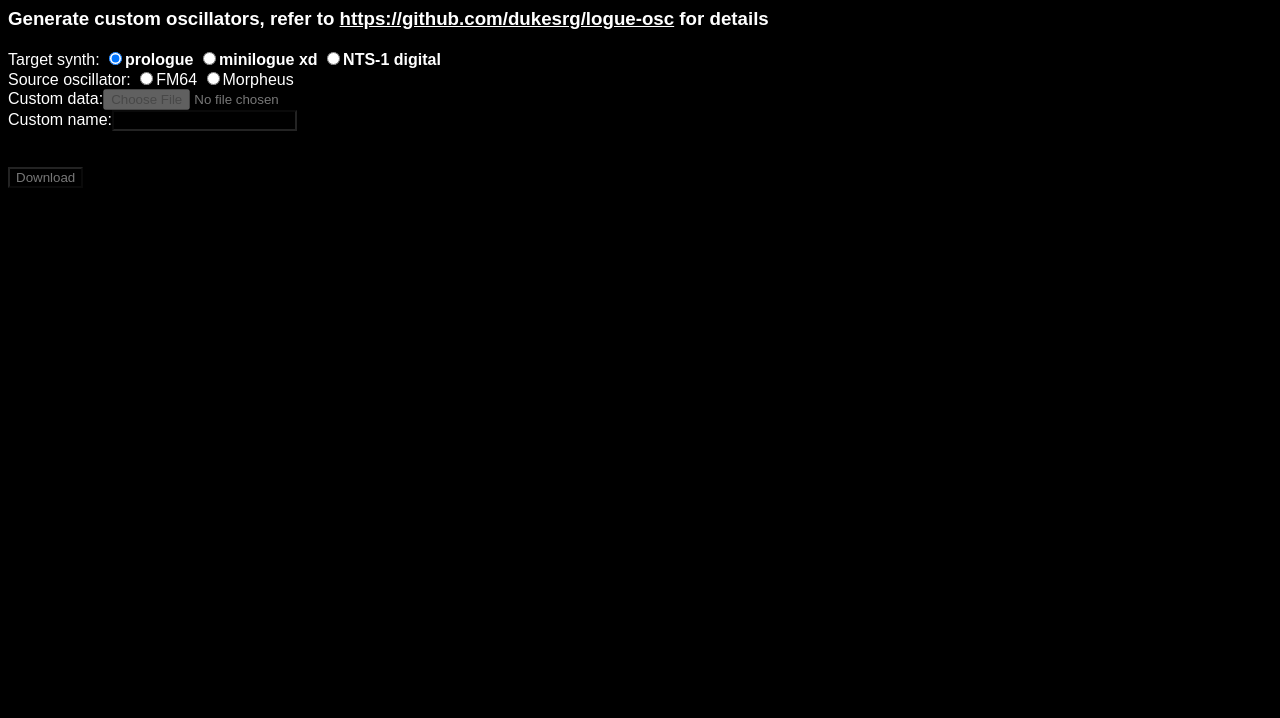
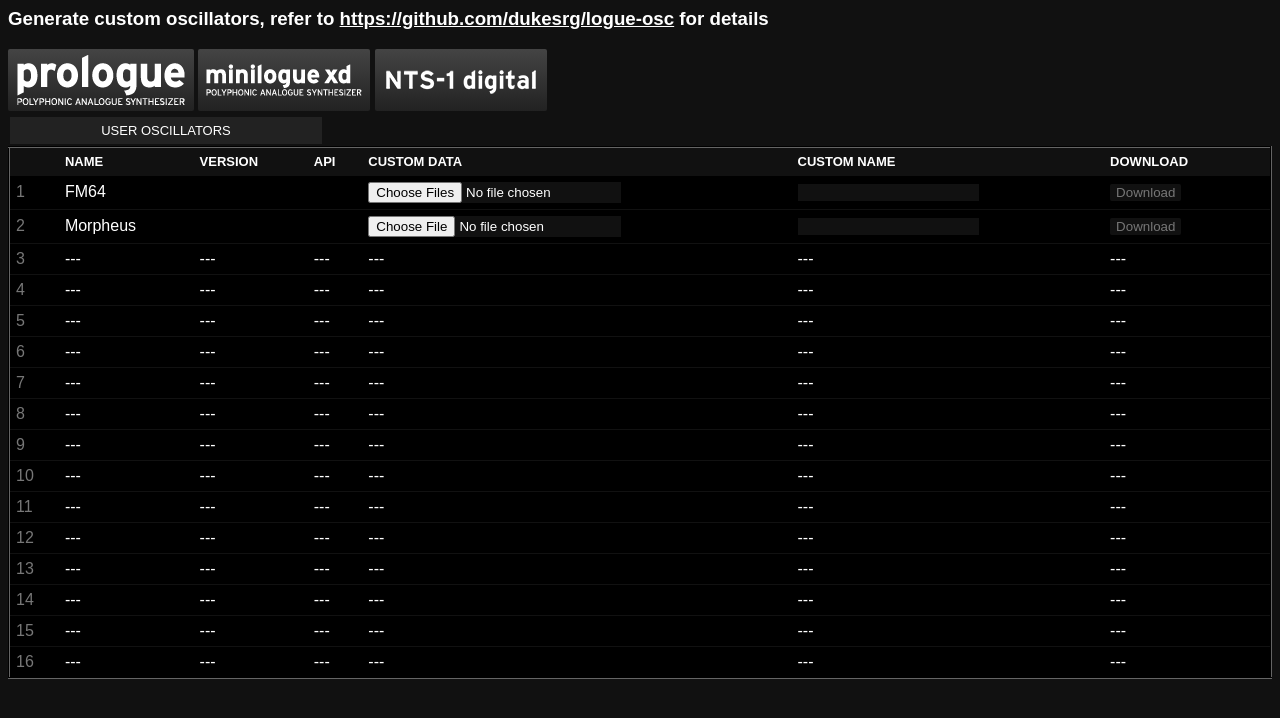
Before and after one commit to dukesrg/logue-osc, a plain HTML site: page index.html in a window 1280 px wide. Drawn offline with Linux system fonts and the light colour scheme.

Commit message:
Black theme

```diff
--- a/index.html
+++ b/index.html
@@ -2,12 +2,48 @@
 <head>
 <style>
   * {
-    background-color: #000;
+    background-color: #111;
     color: #fff;
     font-family: sans-serif;
   }
   *[disabled] {
-  color: #777;
+    color: #777;
+  }
+  table {
+    border-color: #111;
+  }
+  th {
+    font-size: small;
+  }
+  td, th {
+    text-align: left;
+  }
+  td:first-of-type {
+    color: #777;
+  }
+  td {
+    background-color: #000;
+  }
+  input {
+    border: 0;
+  }
+  input[type="button"] {
+    background: linear-gradient(to top, #222, #444);
+    border-radius: 2px;
+  }
+  input[type="button"]:disabled {
+    background: linear-gradient(to top, #111, #111);
+  }
+  input[type="radio"] {
+    display: none;
+  }
+  input[type="radio"]:checked + img {
+    background: linear-gradient(to top, #222, #222);
+  }
+  img {
+    background: linear-gradient(to top, #222, #444);
+    border-radius: 2px;
+    padding: 6px;
   }
 </style>
 <script type="text/javascript" src="jszip.js"></script>
@@ -16,10 +52,47 @@
 "use strict";
 var data;
 
-function inject() {
-  var type = document.querySelector('input[name=type]:checked').value;
-  var osc = document.querySelector('input[name=osc]:checked').value;
-  var name = document.querySelector('input[id=name]').value;
+function inject(osc) {
+  var type = document.querySelector('input[name=type]:checked').id + "unit";
+  var name = document.querySelector('input[type=text][name=' + osc.name + ']').value;
+  fetch(osc.name + "-osc." + type)
+  .then((response) => {
+    if (response.status === 200 || response.status === 0) {
+        return Promise.resolve(response.blob());
+    } else {
+        return Promise.reject(new Error(response.statusText));
+    }
+  })
+  .then(JSZip.loadAsync)
+  .then((zip) => {
+    var manifest;
+    var payload;
+    Promise.all([
+      zip.file(osc.name + "/payload.bin").async("Uint8Array").then((text) => {
+        payload = text;
+        var offs = 0x40;
+        for (var i = 0; i < data.length && i < 4; i++) {
+          for (var j = 0; j < data[i].length; j++) {
+            payload[offs++] = data[i][j];
+          }
+        }
+      }),
+      zip.file(osc.name + "/manifest.json").async("string").then((data) => {
+        manifest = JSON.parse(data);
+        manifest.header.name = name.substring(0, 12);
+        manifest = JSON.stringify(manifest, null, "  ");
+      })
+    ]).then(values => {
+      zip = new JSZip();
+      zip.file(osc.name + "/payload.bin", payload);
+      zip.file(osc.name + "/manifest.json", manifest);
+      zip.generateAsync({type:"blob"}).then((blob) => saveAs(blob, osc.name + "-" + name + "." + type));
+    });
+  })
+}
+
+function getInfo(osc) {
+  var type = document.querySelector('input[name=type]:checked').id + "unit";
   fetch(osc + "-osc." + type)
   .then((response) => {
     if (response.status === 200 || response.status === 0) {
@@ -30,34 +103,10 @@
   })
   .then(JSZip.loadAsync)
   .then((zip) => {
-    var manifest;
-    var oscname;
-    var oscversion;
-    var payload;
-    Promise.all([
-      zip.file(osc + "/payload.bin").async("Uint8Array").then((text) => {
-        payload = text;
-        var offs = 0x40;
-        for (var i = 0; i < data.length && i < 4; i++) {
-          for (var j = 0; j < data[i].length; j++) {
-            payload[offs++] = data[i][j];
-          }
-        }
-      }),
-      zip.file(osc + "/manifest.json").async("string").then((data) => {
-        manifest = JSON.parse(data);
-        oscname = manifest.header.name;
-        oscversion = manifest.header.version;
-        manifest.header.name = name.substring(0, 12);
-        manifest = JSON.stringify(manifest, null, "  ");
-      })
-    ]).then(values => {
-      document.querySelector('#status').innerHTML += "Source oscillator: " + oscname + " v." + oscversion;
-      zip = new JSZip();
-      zip.file(osc + "/payload.bin", payload);
-      zip.file(osc + "/manifest.json", manifest);
-      zip.generateAsync({type:"blob"}).then((blob) => saveAs(blob, osc + "-" + name + "." + type));
-    });
+    zip.file(osc + "/manifest.json").async("string").then((data) => {
+      var manifest = JSON.parse(data);
+      ["version", "api"].map(e => document.querySelector("td[id=" + osc + "-" + e).innerHTML = manifest.header[e]);
+    })
   })
 }
 
@@ -88,10 +137,11 @@
   }
 }
 
-function handleFiles(files) {
+function handleFiles(f) {
+  var files = f.files;
   var status = document.querySelector('#status');
-  var osc = document.querySelector('input[name=osc]:checked').value;
-  var name = document.querySelector('input[id=name]');
+  var osc = f.name;
+  var name = document.querySelector('input[type=text][name=' + osc + ']');
   name.value = "";
   data = new Array();
   status.innerHTML = "";
@@ -178,7 +228,7 @@
       }
       status.innerHTML += "<br/>";
       if (data.length > 0) {
-        document.querySelector('input[id=download]').disabled = false;
+        document.querySelector('input[type=button][name=' + osc + ']').disabled = false;
         name.disabled = false;
       }
     }
@@ -187,35 +237,46 @@
   }
 }
 
-function oscClick(osc) {
-  var f = document.querySelector('input[id=files]');
-  f.disabled = false;
-  if (osc.value === "FM64") {
-    f.multiple = true;
-    f.accept = ".syx";
-  } else {
-    f.multiple = false;
-    f.accept = ".wav";
-  }
-  f.value = "";
-  handleFiles(f.files);
+function typeClick(type) {
+  document.cookie = "type=" + type.id;
 }
+
+function onLoad() {
+  var type = document.querySelector('input[id=' + document.cookie.substring(document.cookie.indexOf("type=")).split(";")[0].split("=")[1] + ']')
+  if (type)
+    type.checked = true;
+  ["FM64", "Morpheus"].map(e => getInfo(e));
+}
+
 </script>
 </head>
-<body>
+<body onload="onLoad();">
 <h3>Generate custom oscillators, refer to <a href="https://github.com/dukesrg/logue-osc">https://github.com/dukesrg/logue-osc</a> for details</h3>
-<label>Target synth:</label>
-<input type="radio" id="prlgunit" name="type" value="prlgunit" checked="true"><label for="prlgunit"><b>prologue</b></label>
-<input type="radio" id="mnlgxdunit" name="type" value="mnlgxdunit"><label for="mnlgxdunit"><b>minilogue xd</b></label>
-<input type="radio" id="ntkdigunit" name="type" value="ntkdigunit"><label for="ntkdigunit"><b>NTS-1 digital</b></label>
-<br/>
-<label>Source oscillator:</label>
-<input type="radio" id="FM64" name="osc" value="FM64" onClick="oscClick(this);"><label for="FM64">FM64</label>
-<input type="radio" id="Morpheus" name="osc" value="Morpheus" onClick="oscClick(this);"><label for="Morpheus">Morpheus</label>
-<br/>
-<label for="files">Custom data:</label><input type="file" name="files" id="files" disabled="true" onchange="handleFiles(this.files);">
-<br/><label for="name">Custom name:</label><input type="text" id="name" name="name" disabled="true"><br>
-<br/><small><div id="status"></div></small>
-<br/><input type="button" id="download" value="Download" disabled="true" onClick="inject();" />
+<label><input type="radio" id="prlg" name="type" onchange="typeClick(this);"><img src="prlg.png"/></label>
+<label><input type="radio" id="mnlgxd" name="type" onchange="typeClick(this);"><img src="mnlgxd.png"/></label>
+<label><input type="radio" id="ntkdig" name="type" onchange="typeClick(this);"><img src="ntkdig.png"/></label>
+<table cellpadding="6" border="0" width="25%">
+<tr><td style="width: 100%; font-size: small; color: #FFF; background-color: #222; text-align: center;">USER OSCILLATORS</td></tr>
+</table>
+<table rules="rows" cellpadding="6" border="2" width="100%">
+<tr><th/><th>NAME</th><th>VERSION</th><th>API</th><th>CUSTOM&nbsp;DATA</th><th>CUSTOM&nbsp;NAME</th><th>DOWNLOAD</th><th/></tr>
+<tr><td>1</td><td>FM64</td><td id="FM64-version"/><td id="FM64-api"/><td><input type="file" name="FM64" accept=".syx" multiple="true" onchange="handleFiles(this);"></td><td><input type="text" name="FM64" disabled="true"></td><td><input type="button" name="FM64" value="Download" disabled="true" onClick="inject(this);"/></td><td/></tr>
+<tr><td>2</td><td>Morpheus</td><td id="Morpheus-version"/><td id="Morpheus-api"/><td><input type="file" name="Morpheus" accept=".wav" onchange="handleFiles(this);"></td><td><input type="text" name="Morpheus" disabled="true"></td><td><input type="button" name="Morpheus" value="Download" disabled="true" onClick="inject(this);"/></td><td/></tr>
+<tr><td>3</td><td>---</td><td>---</td><td>---</td><td>---</td><td>---</td><td>---</td><td/></tr>
+<tr><td>4</td><td>---</td><td>---</td><td>---</td><td>---</td><td>---</td><td>---</td><td/></tr>
+<tr><td>5</td><td>---</td><td>---</td><td>---</td><td>---</td><td>---</td><td>---</td><td/></tr>
+<tr><td>6</td><td>---</td><td>---</td><td>---</td><td>---</td><td>---</td><td>---</td><td/></tr>
+<tr><td>7</td><td>---</td><td>---</td><td>---</td><td>---</td><td>---</td><td>---</td><td/></tr>
+<tr><td>8</td><td>---</td><td>---</td><td>---</td><td>---</td><td>---</td><td>---</td><td/></tr>
+<tr><td>9</td><td>---</td><td>---</td><td>---</td><td>---</td><td>---</td><td>---</td><td/></tr>
+<tr><td>10</td><td>---</td><td>---</td><td>---</td><td>---</td><td>---</td><td>---</td><td/></tr>
+<tr><td>11</td><td>---</td><td>---</td><td>---</td><td>---</td><td>---</td><td>---</td><td/></tr>
+<tr><td>12</td><td>---</td><td>---</td><td>---</td><td>---</td><td>---</td><td>---</td><td/></tr>
+<tr><td>13</td><td>---</td><td>---</td><td>---</td><td>---</td><td>---</td><td>---</td><td/></tr>
+<tr><td>14</td><td>---</td><td>---</td><td>---</td><td>---</td><td>---</td><td>---</td><td/></tr>
+<tr><td>15</td><td>---</td><td>---</td><td>---</td><td>---</td><td>---</td><td>---</td><td/></tr>
+<tr><td>16</td><td>---</td><td>---</td><td>---</td><td>---</td><td>---</td><td>---</td><td/></tr>
+</table>
+<small><div id="status"></div></small>
 </body>
 </html>
```
Also changed, not shown: mnlgxd.png (added), ntkdig.png (added), prlg.png (added).
